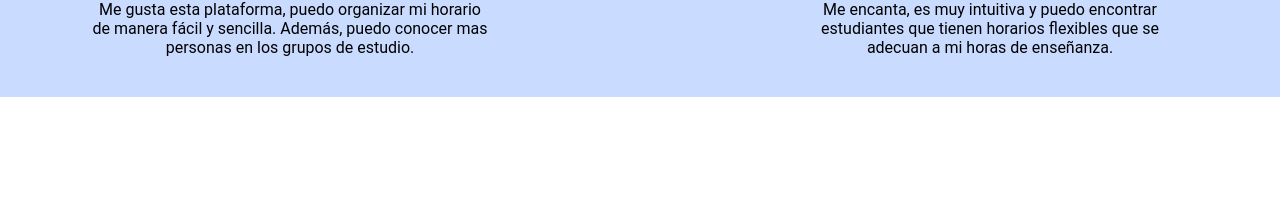
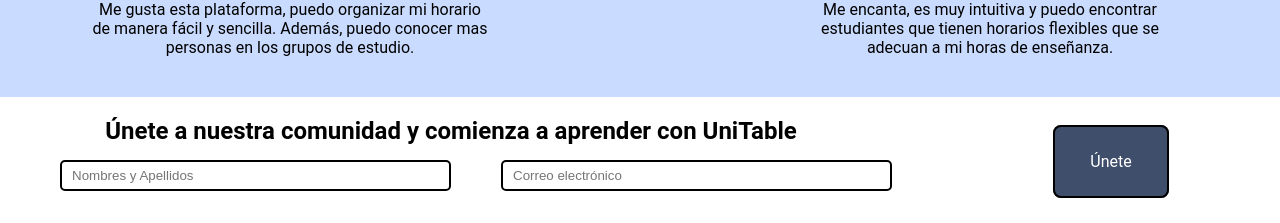
Before and after one commit to ZuxAlone/unitable-landing, a React (Create React App) app: page / in a window 1280 px wide. Shown: the part 2444-2667 px from the top of the page. Before the commit the page ends 2541 px from the top, so only its background shows below. Built offline with nearby package versions, Linux system fonts and the light colour scheme; a web font is replaced by a local one.

Commit message:
join-feature

```diff
--- a/src/App.js
+++ b/src/App.js
@@ -3,6 +3,7 @@
 import Header from "./components/Header";
 import Companies from "./components/Companies";
 import Testimonies from "./components/Testimonies";
+import Join from "./components/Join";
 
 function App() {
   return (
@@ -11,6 +12,7 @@
       <Tools/>
       <Companies/>
       <Testimonies/>
+      <Join/>
     </div>
   );
 }
--- /dev/null
+++ b/src/components/Join.jsx
@@ -0,0 +1,22 @@
+import React from 'react'
+
+function Join() {
+  return (
+    <section className="section" id="join-us">
+        <div className="join-div">
+            <div>
+                <div><h1>Únete a nuestra comunidad y comienza a aprender con UniTable</h1></div>
+                <div className="inputs">
+                    <input type="text" placeholder="Nombres y Apellidos"/>
+                    <input type="email" placeholder="Correo electrónico"/>
+                </div>
+            </div>
+            <div className="join-btn-div">
+                <a href="#" className="button-primario">Únete</a>
+            </div>
+        </div>
+    </section>
+  )
+}
+
+export default Join
--- a/src/index.css
+++ b/src/index.css
@@ -249,13 +249,16 @@
 }
 
 #join-us {
-  padding: 30px;
+  padding: 20px 0;
 }
 
 .join-div {
-  display: flex;
+  display: grid;
+  grid-template-columns: 70% 30%;
   align-items: center;
-  padding: 0px 30px 0px 30px;
+  justify-content: center;
+  text-align: center;
+  padding: 0 10px;
 }
 
 input {
@@ -266,14 +269,39 @@
 input[type=text],
 input[type=email] {
   background-color: #FFFFFF;
-  padding: 6px 12px 6px 12px;
-  width: 49.7%;
+  padding: 6px 10px;
 }
 
 input[type=button] {
-  padding: 14px 40px 14px 40px;
-  background-color: rgba(30, 30, 30, 0.75);
+  padding: 14px 40px;
+  font-weight: bold;
+  transition-duration: .2s;
+}
+
+input[type=button]:hover {
+  scale: 1.15;
+  cursor: pointer;
+}
+
+.nav input[type=button] {
+  padding: 10px 15px;
+}
+
+.inputs {
+  display: grid;
+  grid-template-columns: 50% 50%;
+  gap: 50px;
+  padding: 15px 50px;
+}
+
+.btn1 {
+  background-color: rgba(64, 78, 106, 0.75);
   color: #FFFFFF;
+}
+
+.btn2 {
+  background-color: #FFFFFF;
+  color: rgba(64, 78, 106, 0.75);
 }
 
 
```
